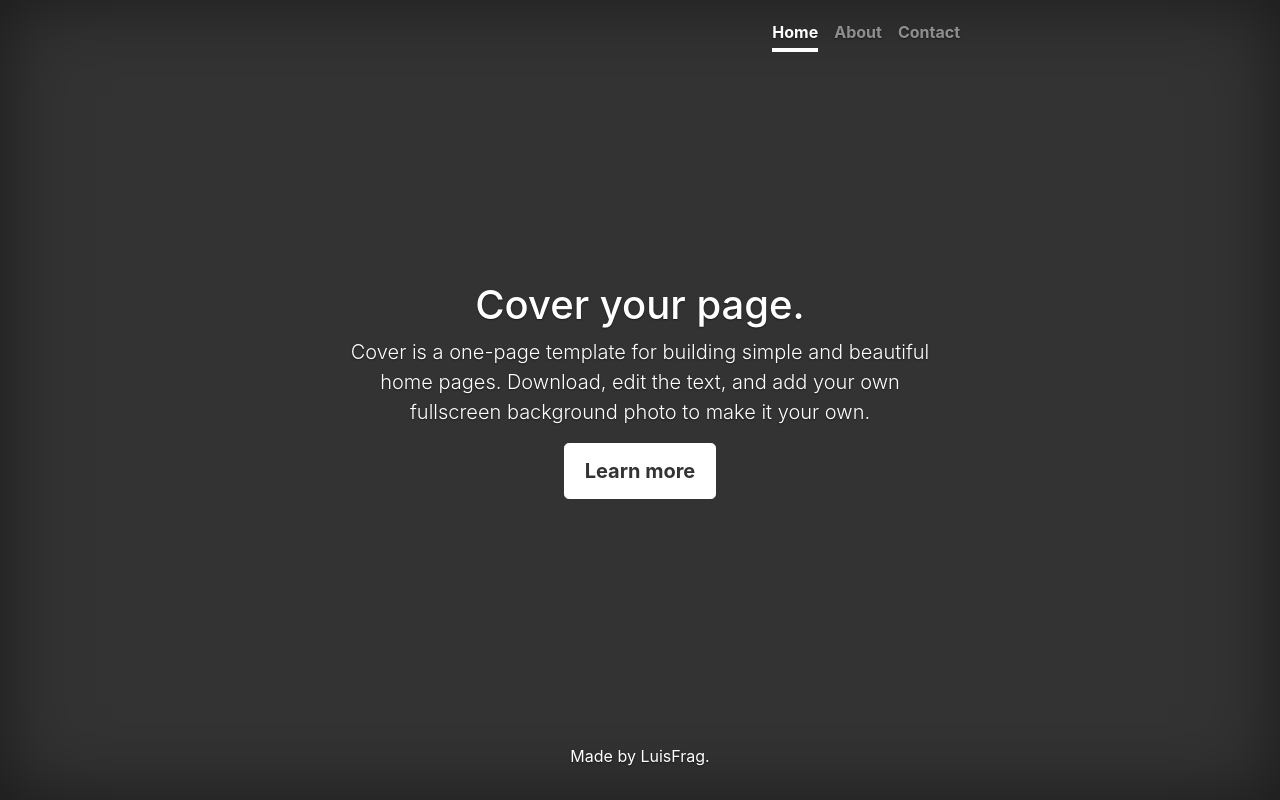
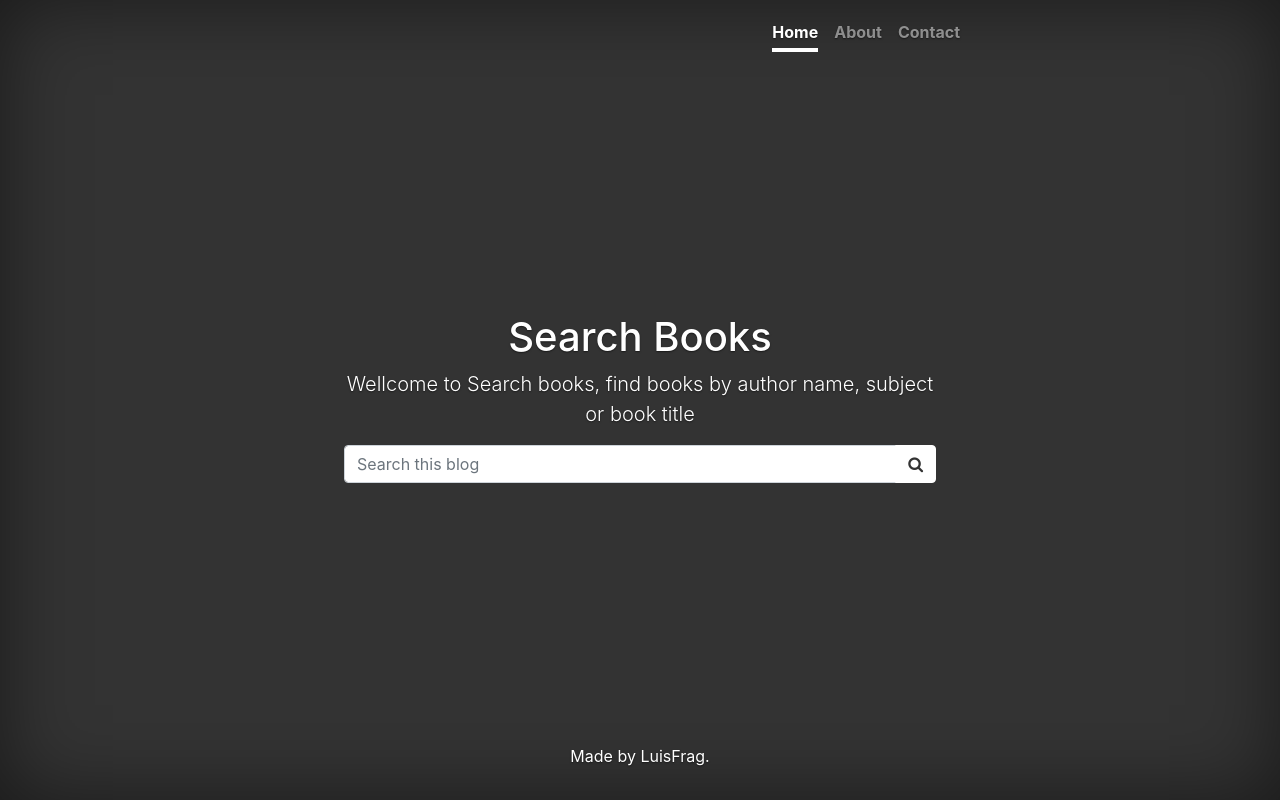
Before and after one commit to awkiamaru/booksure, an Angular app: page / in a window 1280 px wide. Built offline with nearby package versions, Linux system fonts and the light colour scheme.

Commit message:
update content componen

```diff
--- a/src/app/layout/content/content.component.html
+++ b/src/app/layout/content/content.component.html
@@ -1,9 +1,15 @@
 
 
       <main role="main" class="inner cover">
-        <h1 class="cover-heading">Cover your page.</h1>
-        <p class="lead">Cover is a one-page template for building simple and beautiful home pages. Download, edit the text, and add your own fullscreen background photo to make it your own.</p>
-        <p class="lead">
-          <a href="#" class="btn btn-lg btn-secondary">Learn more</a>
-        </p>
+        <h1 class="cover-heading">Search Books</h1>
+        <p class="lead">Wellcome to Search books, find books by author name, subject or book title</p>
+                    <!-- Another variation with a button -->
+                    <div class="input-group">
+                      <input type="text" class="form-control" placeholder="Search this blog">
+                      <div class="input-group-append">
+                          <button class="btn btn-secondary" type="button">
+                              <i class="fa fa-search"></i>
+                          </button>
+                      </div>
+                  </div>
       </main>
--- a/src/app/layout/header/header.component.html
+++ b/src/app/layout/header/header.component.html
@@ -1,5 +1,4 @@
-
-    <div class="inner">
+ <div class="inner">
       <nav class="nav nav-masthead justify-content-center">
         <a class="nav-link active" href="#">Home</a>
         <a class="nav-link" href="#">About</a>
--- a/src/index.html
+++ b/src/index.html
@@ -6,6 +6,7 @@
   <base href="/">
   <meta name="viewport" content="width=device-width, initial-scale=1">
   <link rel="icon" type="image/x-icon" href="favicon.ico">
+  <link href="https://cdnjs.cloudflare.com/ajax/libs/font-awesome/4.7.0/css/font-awesome.min.css" rel="stylesheet">
 </head>
 <body class="text-center">
   <app-root></app-root>
```
